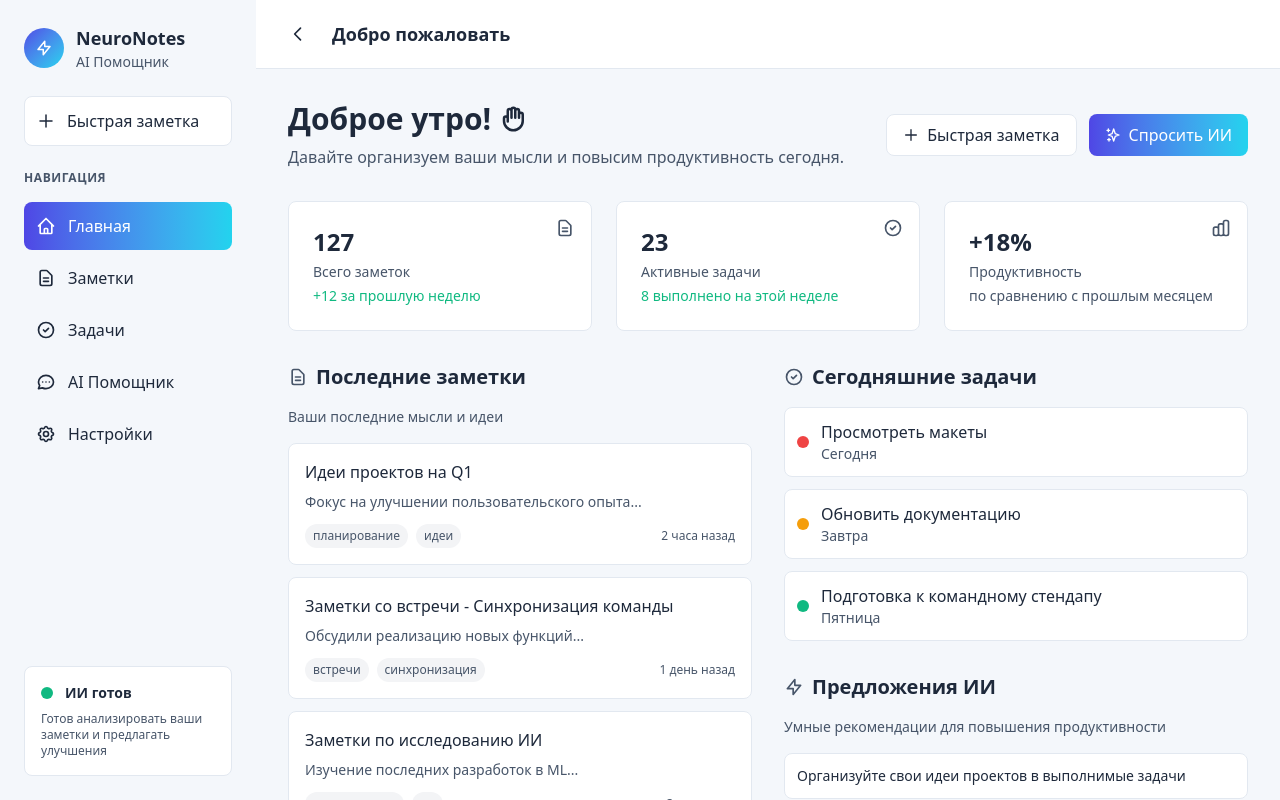
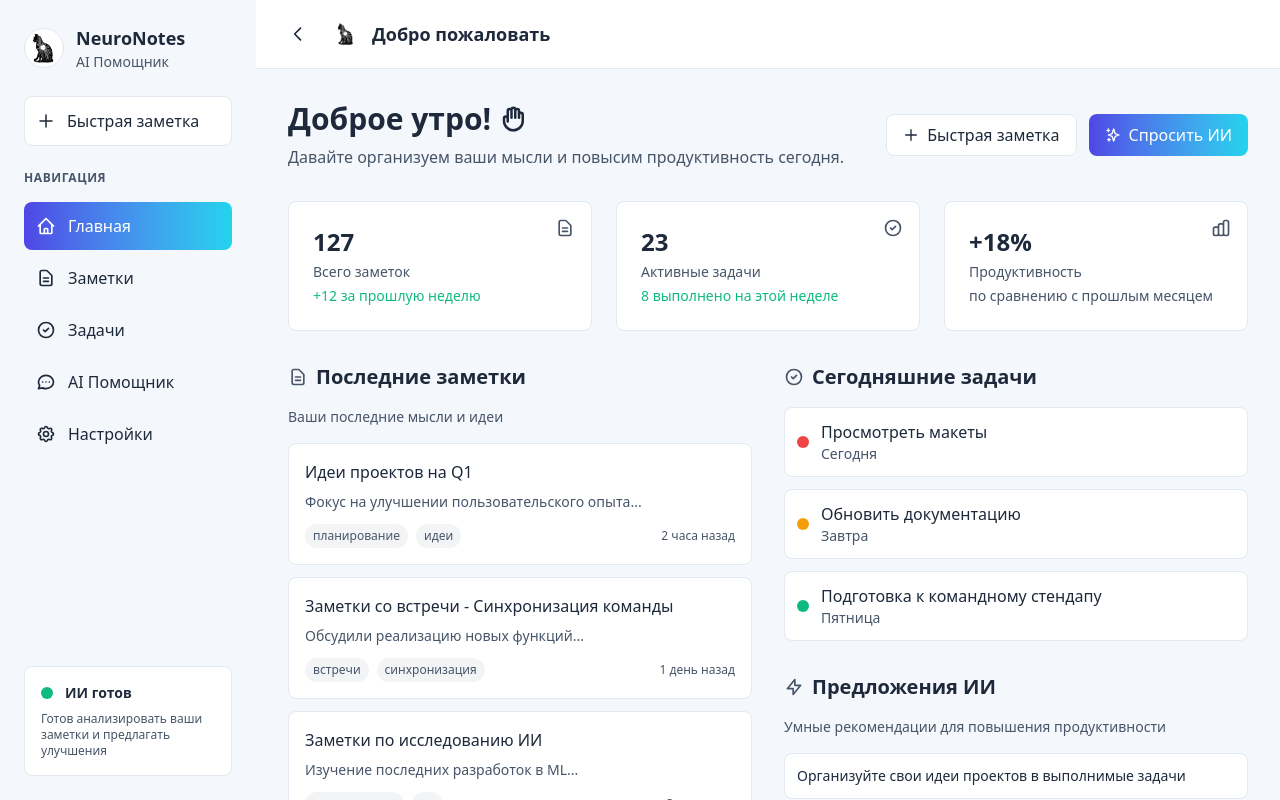
Before and after one commit to foxnaim/NeuroNotes, a Next.js app: page / in a window 1280 px wide. Built offline with nearby package versions, Linux system fonts and the light colour scheme.

Commit message:
ui: добавлен логотип в Sidebar и Header (используется public/logo.png)

```diff
--- a/src/components/Header.tsx
+++ b/src/components/Header.tsx
@@ -1,6 +1,7 @@
 'use client';
 
 import { HiOutlineMenu, HiOutlineX, HiOutlineChevronLeft, HiOutlineChevronRight } from 'react-icons/hi';
+import Image from 'next/image';
 
 interface HeaderProps {
   isSidebarOpen: boolean;
@@ -37,7 +38,10 @@ export default function Header({ isSidebarOpen, onToggleSidebar, isSidebarCollap
             )}
           </button>
         )}
-        <h1 className="text-text-primary font-semibold text-lg">Добро пожаловать</h1>
+        <div className="hidden lg:flex items-center gap-3">
+          <Image src="/logo.png" alt="NeuroNotes" width={28} height={28} />
+          <h1 className="text-text-primary font-semibold text-lg">Добро пожаловать</h1>
+        </div>
       </div>
     </header>
   );
--- a/src/components/Sidebar.tsx
+++ b/src/components/Sidebar.tsx
@@ -1,6 +1,7 @@
 'use client';
 
 import { useState } from 'react';
+import Image from 'next/image';
 import { useRouter } from 'next/navigation';
 import {
   HiOutlinePlus,
@@ -47,8 +48,8 @@ export default function Sidebar({ isOpen, isCollapsed = false, onToggleCollapse,
       {/* Header */}
       <div className="flex items-center justify-between mb-6">
         <div className="flex items-center">
-          <div className="w-10 h-10 bg-gradient-to-br from-primary to-secondary rounded-full flex items-center justify-center mr-3">
-            <HiOutlineLightningBolt className="text-white text-lg" />
+          <div className="w-10 h-10 rounded-full overflow-hidden mr-3 bg-surface border border-border flex items-center justify-center">
+            <Image src="/logo.png" alt="NeuroNotes" width={40} height={40} />
           </div>
           {!isCollapsed && (
             <div>
```
Also changed, not shown: public/logo.png (added).
